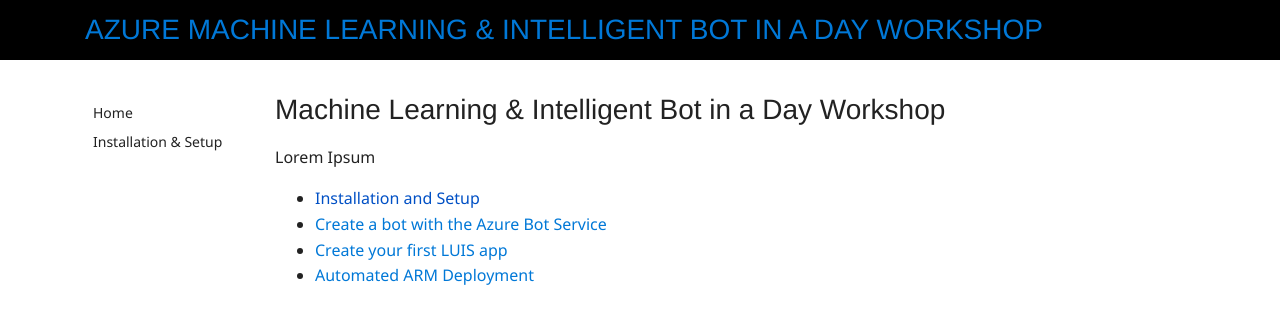
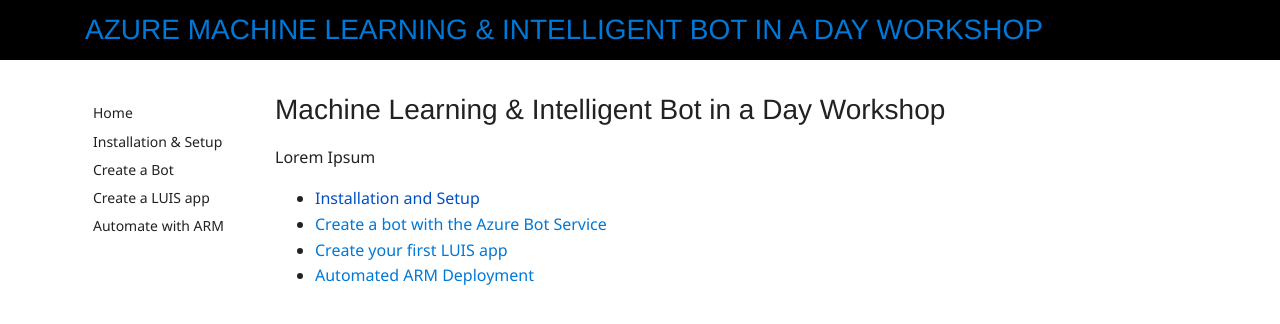
Before and after one commit to scook-valorem/bot-in-a-day, a Jekyll site: the page built from readme.md, in a window 1280 px wide. Shown: the top 324 px of the page. Built offline with Jekyll 4.4.1, drawn with Linux system fonts in a browser that asks for light colours; nearby versions of some CDN libraries.

Commit message:
Update navigation.html

```diff
--- a/_includes/navigation.html
+++ b/_includes/navigation.html
@@ -6,5 +6,14 @@
         <li>
             <a href="setup.html">Installation &amp; Setup</a>
         </li>
+        <li>
+            <a href="bot.html">Create a Bot</a>
+        </li>
+        <li>
+            <a href="luis.html">Create a LUIS app</a>
+        </li>
+        <li>
+            <a href="arm.html">Automate with ARM</a>
+        </li>
     </ul>
 </nav>
```
